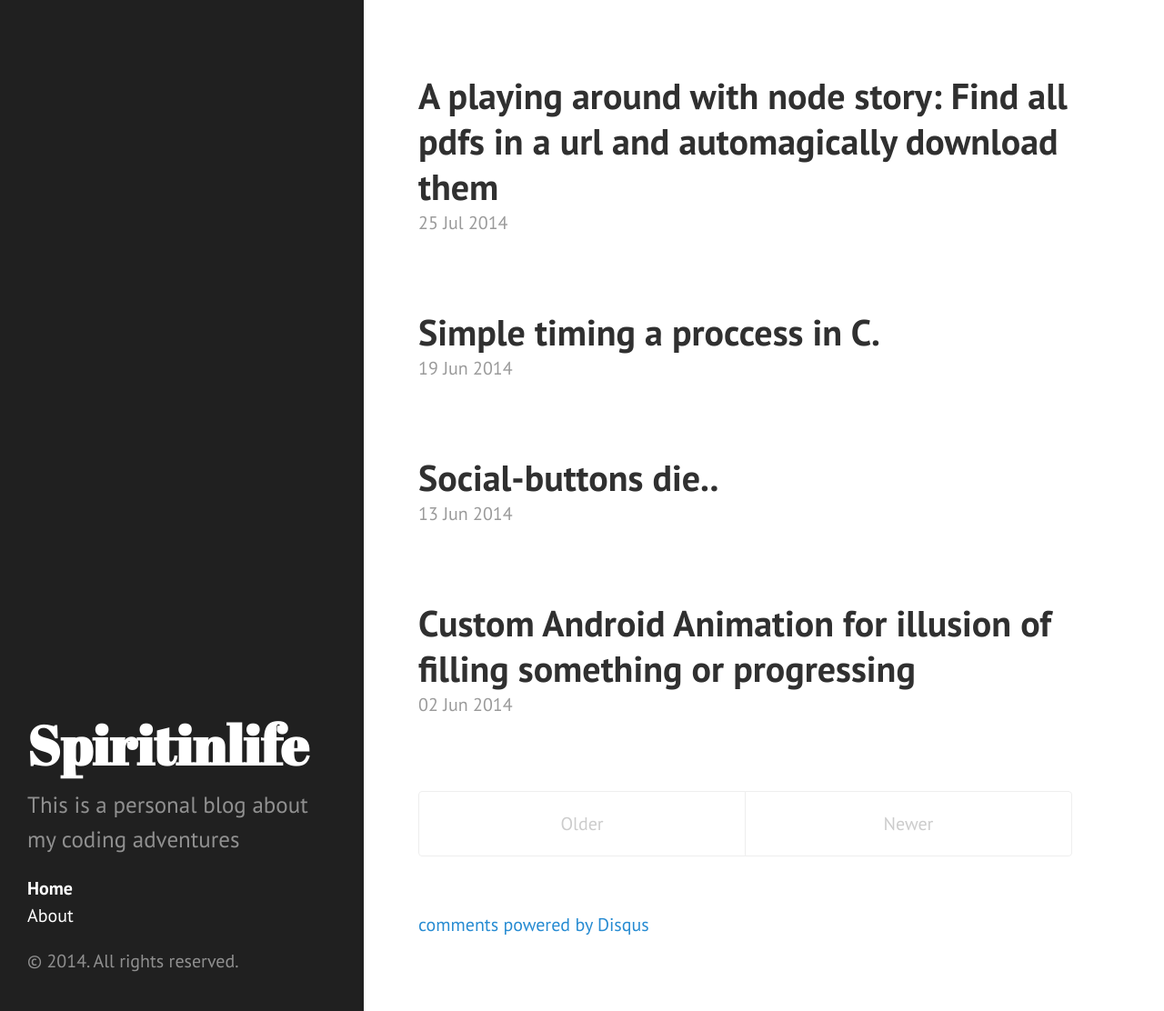
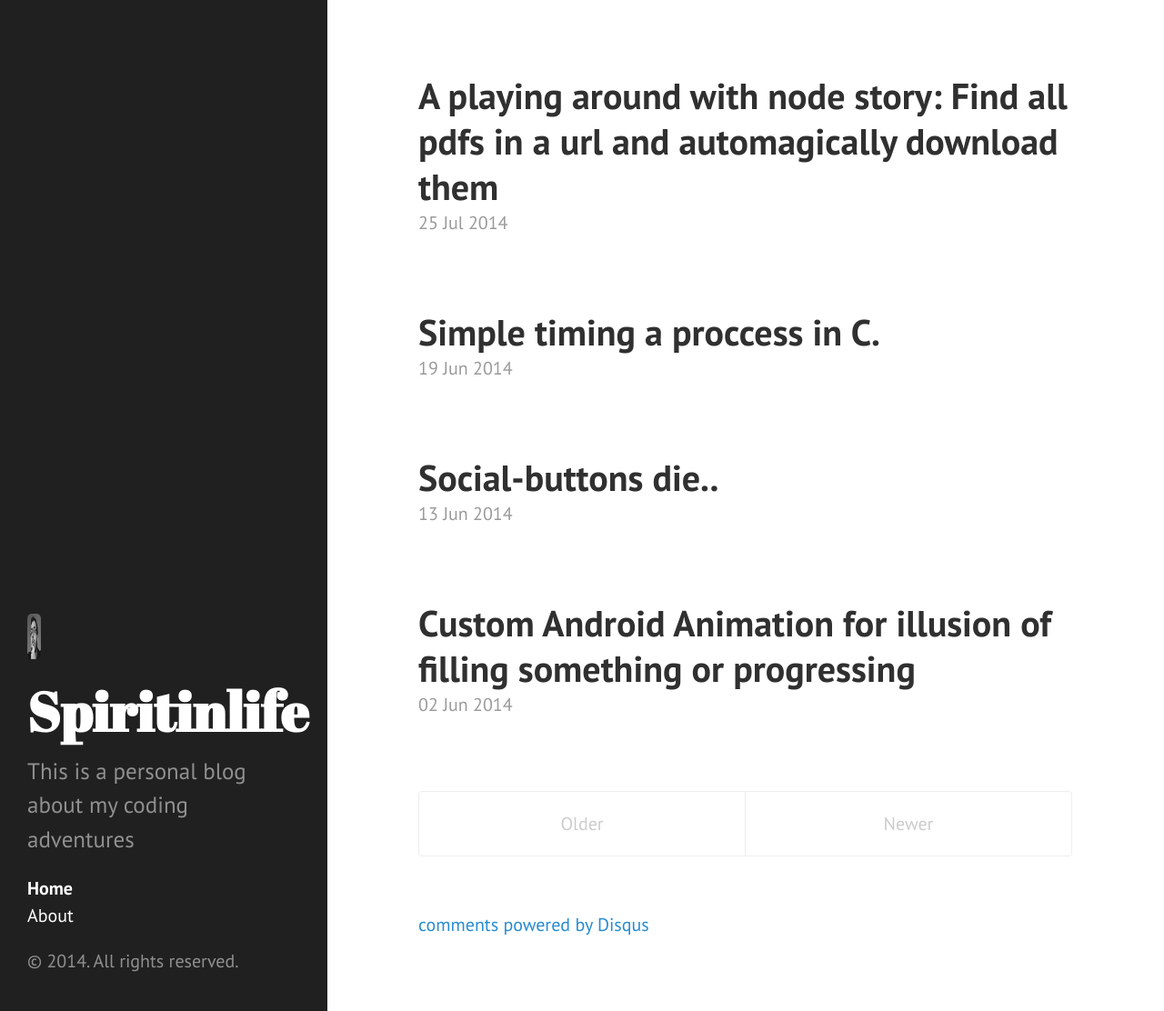
Before and after one commit to spiritinlife/spiritinlife.github.io, a Jekyll site: the page built from index.html, in a window 1280 px wide and 1112 px high. Shown: the whole window at 91% size. Built offline with Jekyll 4.4.1, drawn with Linux system fonts in a browser that asks for light colours; Markdown is read by kramdown in place of the engine named in the settings; the list of posts is cut into pages by our own code; comment, search, counter and statistics services are not loaded.

Commit message:
New start

```diff
--- a/_includes/sidebar.html
+++ b/_includes/sidebar.html
@@ -1,6 +1,7 @@
 <div class="sidebar">
   <div class="container sidebar-sticky">
     <div class="sidebar-about">
+      <img id="mypicture" src="/images/GeorgeMouri.png"  width=15em height=50 />
       <h1>
         <a href="{{ site.baseurl }}">
           {{ site.title }}
--- a/public/css/hyde.css
+++ b/public/css/hyde.css
@@ -70,7 +70,7 @@ html {
     top: 0;
     left: 0;
     bottom: 0;
-    width: 20rem;
+    width: 18rem;
     text-align: left;
   }
 }
```
